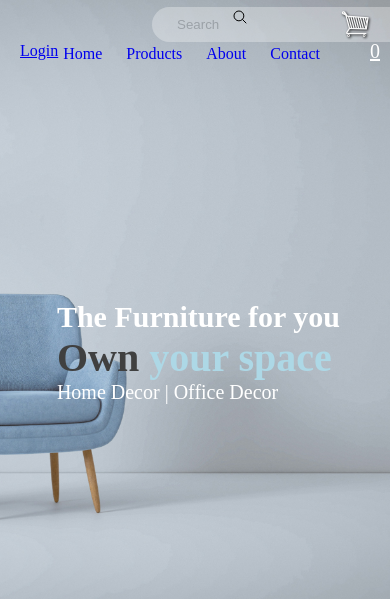
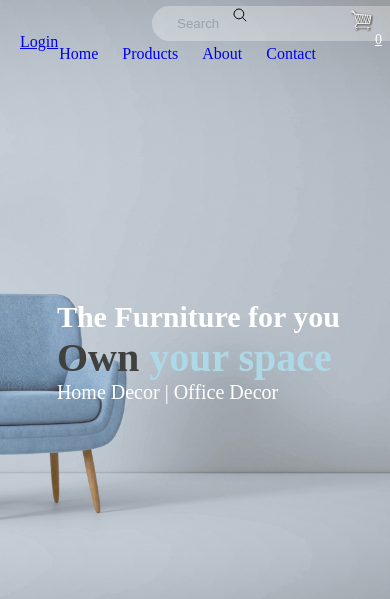
Before and after one commit to briankihia/ecom, a Django app: page / in a window 390 px wide; the page is wider, and only the part inside the window is pictured. Shown: the top 599 px of that part. Run offline with Django 4.2, Linux system fonts and the light colour scheme; data comes from the database, SQL or seed files in the repository; both versions use the stored data as it was after the commit.

Commit message:
added mobile responsiveness to the cart

```diff
--- a/templates/store.html
+++ b/templates/store.html
@@ -123,8 +123,8 @@
     </style>
     <style>
         #cart-icon {
-            width: 32px; /* Set the width of the cart image */
-            height: 32px; /* Set the height of the cart image */
+            width: 32px; /* Default width for larger screens */
+            height: 32px; /* Default height for larger screens */
             margin-right: 8px; /* Add spacing between the image and the text */
             vertical-align: middle; /* Align the image with the text */
             margin-left: -20px;
@@ -140,11 +140,29 @@
         .cart {
             display: inline-flex; /* Use flexbox to align items side by side */
             align-items: center; /* Vertically align the cart icon and items */
-            margin-left: 20px; /* Move the cart closer to the navigation list */
+            margin-left: 15px; /* Move the cart closer to the navigation list */
         }
 
         #cart-total {
             margin: 0; /* Remove any extra margin for proper alignment */
+        }
+
+        /* Responsive styling for smaller screens */
+        @media (max-width: 768px) {
+            #cart-icon {
+                width: 24px; /* Reduce width for smaller screens */
+                height: 24px; /* Reduce height for smaller screens */
+            }
+
+            .cart {
+                margin-left: 10px; /* Move the cart slightly to the right */
+                margin-top: 5px; /* Move the cart slightly lower */
+                margin-right: -10px;
+            }
+
+            #cart-total {
+                font-size: 14px; /* Adjust font size for better alignment */
+            }
         }
     </style>
     <script>
```
Also changed, not shown: db.sqlite3.
